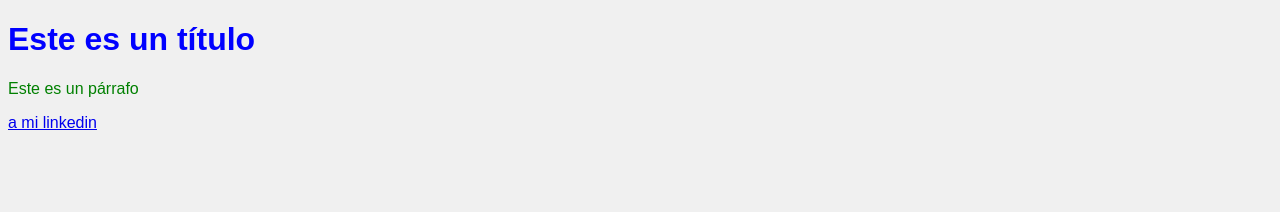
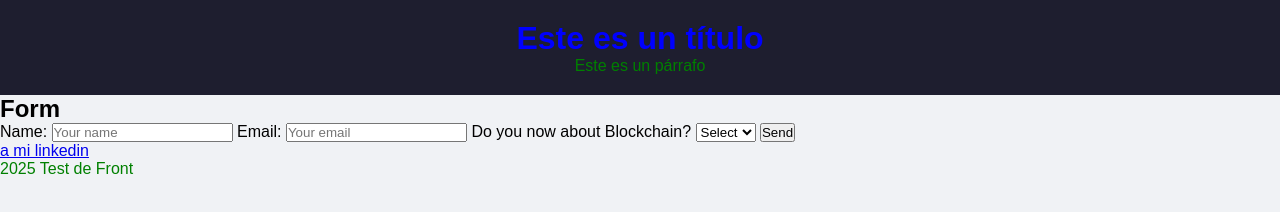
Before and after one commit to Vicentetw/ejercicio-test, a plain HTML site: page index.html in a window 1280 px wide. Drawn offline with Linux system fonts and the light colour scheme.

Commit message:
add header and form

```diff
--- a/index.html
+++ b/index.html
@@ -1,14 +1,57 @@
 <!DOCTYPE html>
 <html lang="en">
+
 <head>
     <meta charset="UTF-8">
     <meta name="viewport" content="width=device-width, initial-scale=1.0">
     <link rel="stylesheet" href="style.css">
     <title>Test HTML</title>
 </head>
+
 <body>
-    <H1>Este es un título</H1>
-    <p>Este es un párrafo</p>
-    <a href="http://www.linkedin.com/in/vicente-perrotta" target="_parent"> a mi linkedin</a>
+
+    <header>
+        <H1>Este es un título</H1>
+        <p>Este es un párrafo</p>
+    </header>
+
+    <!--Main content-->
+    <main>
+        <section class="form-section">
+            <h2>Form</h2>
+            <form id="testForm">
+                <!--name-->
+                <label for="name">Name:</label>
+                <input type="text" id="name" name="name" placeholder="Your name" required>
+
+                <!--email-->
+                <label for="email">Email:</label>
+                <input type="email" id="email" name="email" placeholder="Your email" required>
+
+                <!--name-->
+                <label for="blokchain">Do you now about Blockchain? </label>
+                <select id="blokchain" name="blokchain" required>
+                    <option value="">Select</option>
+                    <option value="yes">Yes</option>
+                    <option value="no">No</option>
+                </select>
+
+                <!--Button send-->
+                <button type="submit">Send</button>
+            </form>
+            <!--Result-->
+            <div id="resultado"></div>
+        </section>
+    </main>
+
+
+
+    <!--footer-->
+    <footer>
+        <a href="http://www.linkedin.com/in/vicente-perrotta" target="_parent"> a mi linkedin</a>
+        <p>2025 Test de Front</p>
+    </footer>
+    <script src="script.js"></script>
 </body>
+
 </html>
--- a/style.css
+++ b/style.css
@@ -1,7 +1,25 @@
+* {
+    margin: 0;
+    padding: 0;
+    box-sizing:border-box;
+    font-family: Arial, Helvetica, sans-serif;
+}
+
 body {
-    font-family: Arial, Helvetica, sans-serif;
-    background-color: #f0f0f0;
+    background-color: #f0f2f5;
+    color: 333;
+    display: flex;
+    flex-direction: column ;
+    min-height: 100vh;
 }
+
+header {
+    background-color: #1e1e2f;
+    color: #fff;
+    text-align: center;
+    padding: 20px 10px;
+}
+
 h1 {
     color: blue;
 }
@@ -9,6 +27,7 @@ h1 {
 p {
     color: green;
 }
+
 .a {
-    color:orange;
+    color: orange;
 }
```
Also changed, not shown: script.js (added).
